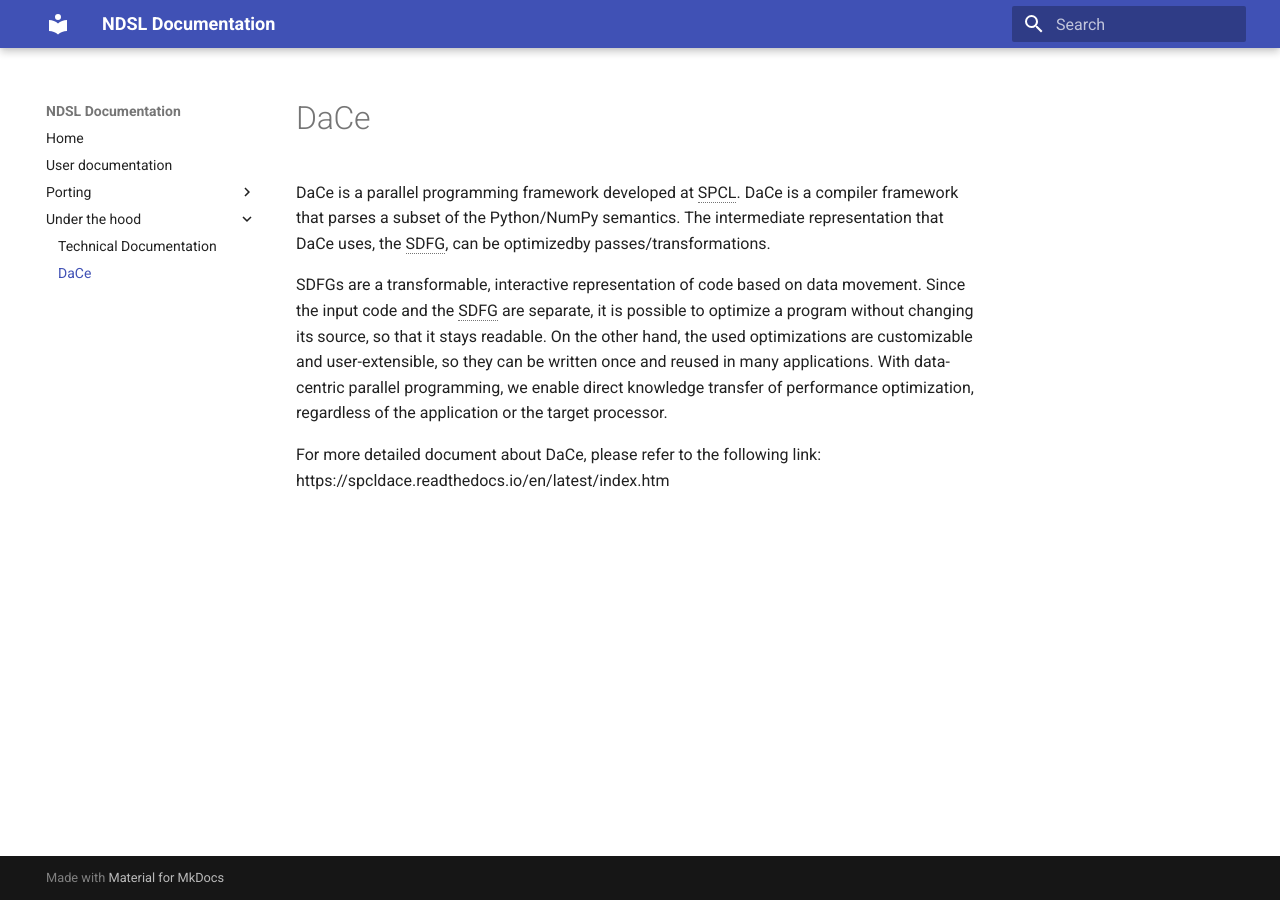
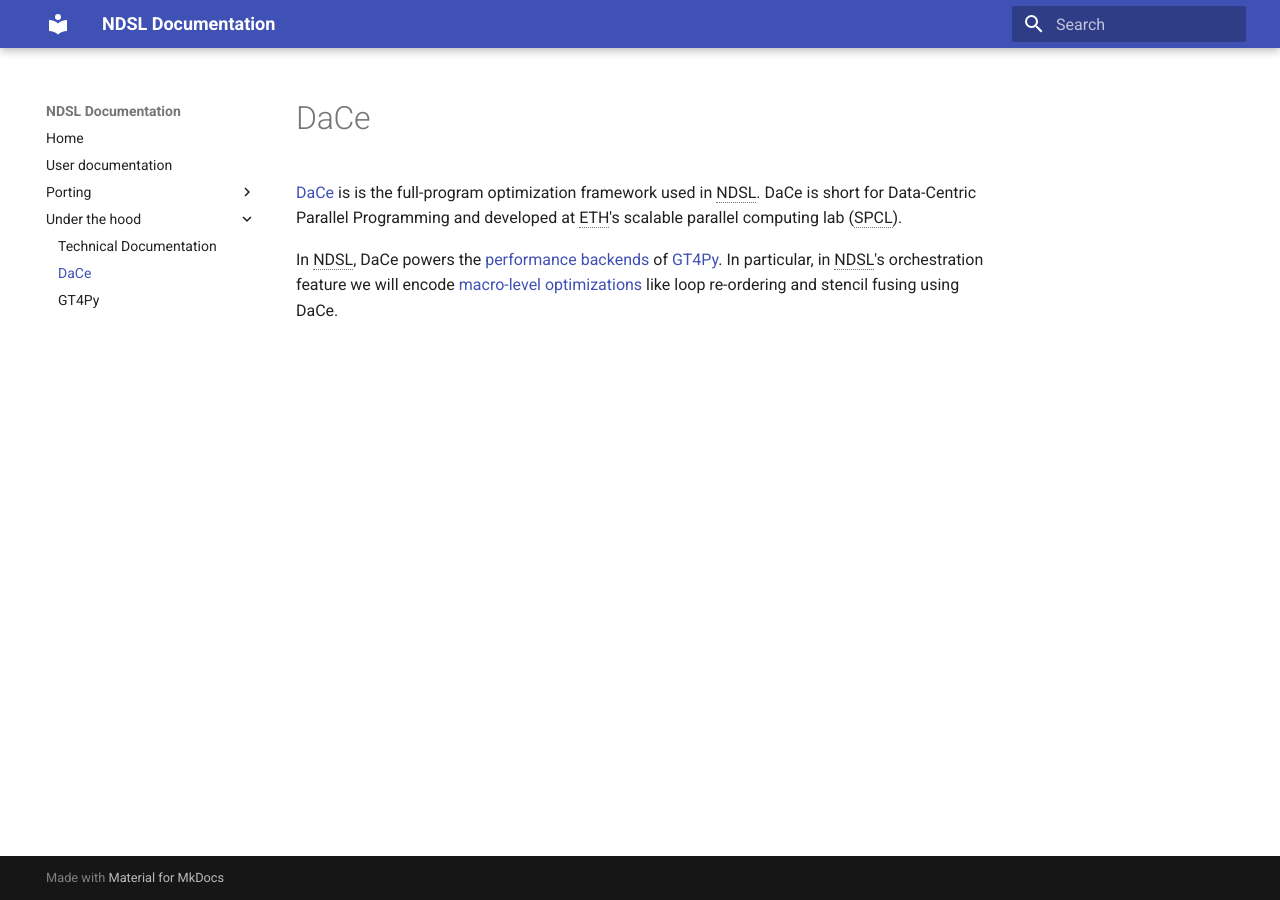
Before and after one commit to NOAA-GFDL/NDSL, an MkDocs documentation site: the page built from docs/dev/dace.md, in a window 1280 px wide. Built offline with MkDocs 1.6.1 and Material for MkDocs 9.7.7, drawn with Linux system fonts in a browser that asks for light colours.

Commit message:
Update DaCe docs - add stub for GT4Py

```diff
--- a/docs/dev/dace.md
+++ b/docs/dev/dace.md
@@ -1,9 +1,5 @@
-DaCe
-============
+# DaCe
 
-DaCe is a parallel programming framework developed at SPCL. DaCe is a compiler framework that parses a subset of the Python/NumPy semantics. The intermediate representation that DaCe uses, the SDFG, can be optimizedby passes/transformations.
+[DaCe](https://spcldace.readthedocs.io/en/latest/index.htm) is is the full-program optimization framework used in NDSL. DaCe is short for Data-Centric Parallel Programming and developed at ETH's scalable parallel computing lab (SPCL).
 
-SDFGs are a transformable, interactive representation of code based on data movement. Since the input code and the SDFG are separate, it is possible to optimize a program without changing its source, so that it stays readable. On the other hand, the used optimizations are customizable and user-extensible, so they can be written once and reused in many applications. With data-centric parallel programming, we enable direct knowledge transfer of performance optimization, regardless of the application or the target processor.
-
-For more detailed document about DaCe, please refer to the following link:
-https://spcldace.readthedocs.io/en/latest/index.htm
+In NDSL, DaCe powers the [performance backends](https://geos-esm.github.io/SMT-Nebulae/technical/backend/dace-bridge/) of [GT4Py](./gt4py.md). In particular, in NDSL's orchestration feature we will encode [macro-level optimizations](https://geos-esm.github.io/SMT-Nebulae/technical/backend/ADRs/stree/) like loop re-ordering and stencil fusing using DaCe.
--- a/mkdocs.yml
+++ b/mkdocs.yml
@@ -16,6 +16,7 @@ nav:
   - Under the hood:
     - Technical Documentation: dev/index.md
     - DaCe: dev/dace.md
+    - GT4Py: dev/gt4py.md
 
 
 markdown_extensions:
```
Also changed, not shown: docs/dev/gt4py.md (added, +5 -0 lines).
